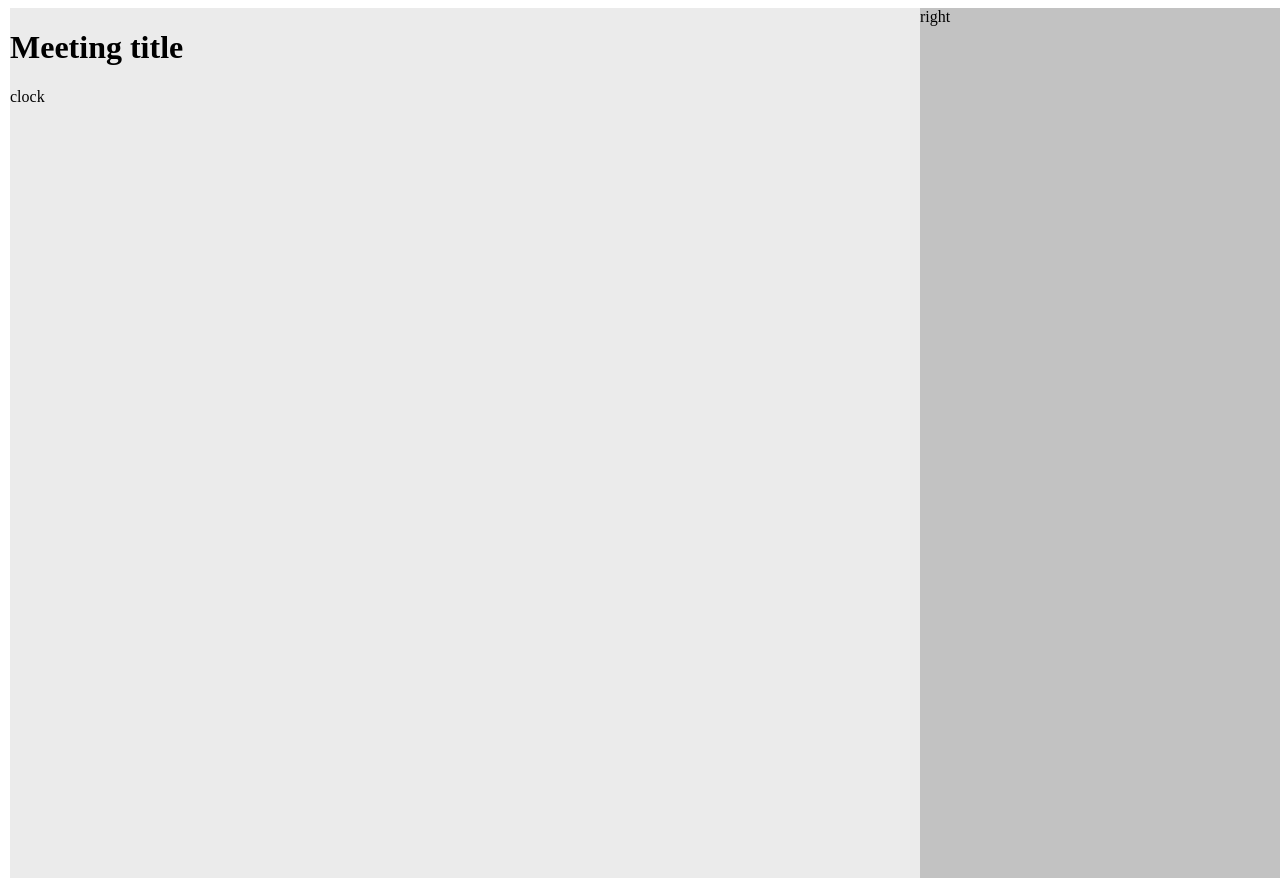
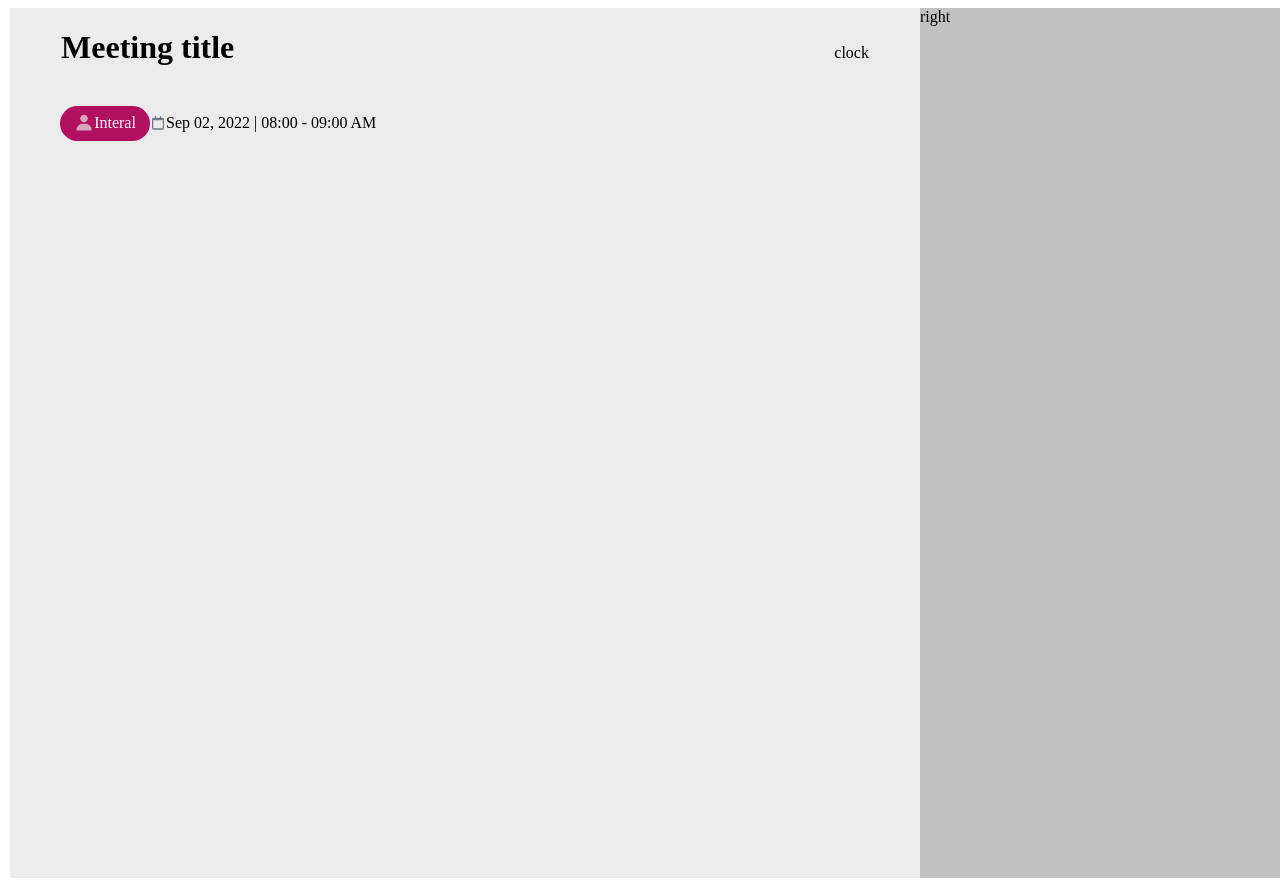
Before and after one commit to Khai-Git/HTvaCN_Web_TH_Tuan04_TH, a plain HTML site: page BaiTapTH_Tuan_04_Web/index.html in a window 1280 px wide. Shown: the top 886 px of the page. Drawn offline with Linux system fonts and the light colour scheme.

Commit message:
Add code bla bla bla...

```diff
--- a/BaiTapTH_Tuan_04_Web/index.html
+++ b/BaiTapTH_Tuan_04_Web/index.html
@@ -18,12 +18,23 @@
         }
         /*CENTER*/
         #center {
+            /* display: flex; */
             width: 910px;
             background-color: rgb(235, 235, 235);
         }
-        #center_title_left{
+        #center_title{
+            display: flex;
+            align-items: baseline;
+            justify-content: center;
         }
+        #center_title_left{}
         #center_title_right{
+            margin-left: 600px;
+        }
+        #center_time{
+            display: flex;
+            align-items: center;
+            /* justify-content: center; */
         }
         /*RIGHT*/
         #right {
@@ -44,7 +55,7 @@
             flex-direction: column;
             align-items: center;
         }
-        #below {
+        #left_below {
             display: flex;
             flex-direction: column;
             align-items: center;
@@ -54,8 +65,22 @@
             width: 32px;
             margin-top: 50px;
         }
+        .invert{
+            filter: invert();
+        }
         #setting {
             margin-top: 36px;
+        }
+        #sqare{
+            width: 90px;
+            height: 35px;
+            background-color: hsl(330, 83%, 38%);
+            border-radius: 50px;
+            margin-left: 50px;
+            display: flex;
+            align-items: center;
+            justify-content: center;
+            color: white;
         }
     </style>
 </head>
@@ -73,28 +98,32 @@
                     <img class="item" src="user.png" alt="">
                 </div>
 
-                <div id="below">
+                <div id="left_below">
                     <img src="avatar.png" width="44" alt="">
                     <img id="setting" src="setting.png" width="44" alt="">
                 </div>
             </div>
             <div id="center">
-                <div>
+                <div id="center_title">
                     <div id="center_title_left">
                         <h1>Meeting title</h1>
                     </div>
                     <div id="center_title_right">
-                        clock
+                        <p>clock</p>
                     </div>
+                </div><br>
+                <div id="center_time">
+                    <div id="sqare">
+                        <img src="user.png" alt="" width="20px" height="20px" class="invert"> Interal
+                    </div>
+                    <img src="calender_small.png" alt=""> Sep 02, 2022  |  08:00 - 09:00 AM
                 </div>
+
             </div>
             <div id="right">right</div>
 
         </div>
-
-
     </div>
-
 </body>
 
 </html>
```
